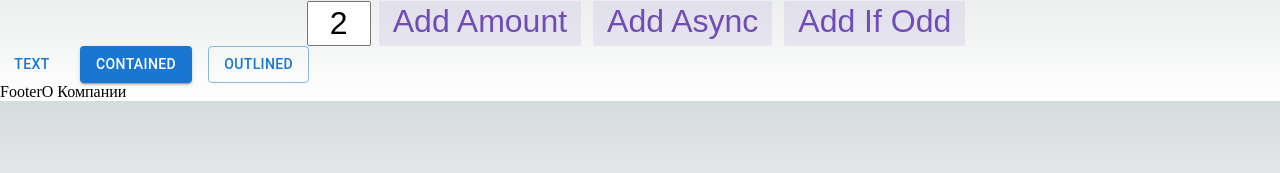
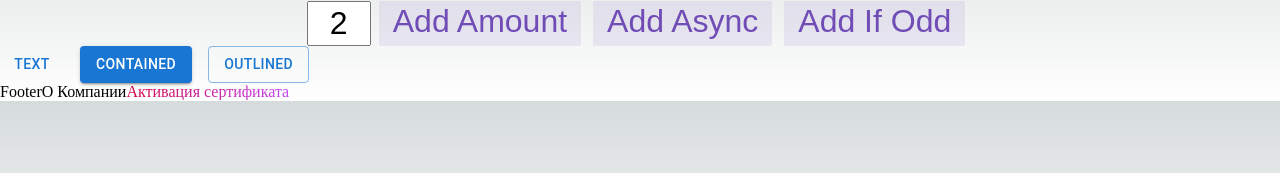
Before and after one commit to ilia-io/movie-portal, a Next.js app: page /about in a window 1280 px wide. Shown: the part 123-296 px from the top of the page. Built offline with nearby package versions, Linux system fonts and the light colour scheme.

Commit message:
feat: add gradient text link component

```diff
--- /dev/null
+++ b/src/shared/GradientTextLink/GradientTextLink.tsx
@@ -0,0 +1,33 @@
+import React from 'react';
+import Link from '@mui/material/Link';
+
+type Props = {
+  name?: string;
+  to?: string;
+  gradient?: string;
+};
+
+const GradientTextLink = ({
+  name = 'Ссылка',
+  to = '#',
+  gradient = 'linear-gradient(90deg, rgba(210,6,69,1) 0%, rgba(198,69,248,1) 100%)',
+}: Props) => {
+  return (
+    <Link
+      sx={{
+        WebkitBackgroundClip: 'text',
+        WebkitTextFillColor: 'transparent',
+        backgroundImage: `${gradient}`,
+      }}
+      href={to}
+      underline="none"
+      color="inherit"
+      target="_blank"
+      rel="noreferrer"
+    >
+      {name}
+    </Link>
+  );
+};
+
+export default GradientTextLink;
--- a/src/widgets/Footer.tsx
+++ b/src/widgets/Footer.tsx
@@ -1,3 +1,4 @@
+import GradientTextLink from '@/shared/GradientTextLink/GradientTextLink';
 import TextLink from '@/shared/TextLink/TextLink';
 import React from 'react';
 
@@ -8,6 +9,10 @@ const Footer = (props: Props) => {
     <div>
       Footer
       <TextLink name="О Компании" to="https://corp.ivi.ru/" />
+      <GradientTextLink
+        name="Активация сертификата"
+        to="https://www.ivi.ru/cert"
+      />
     </div>
   );
 };
```
